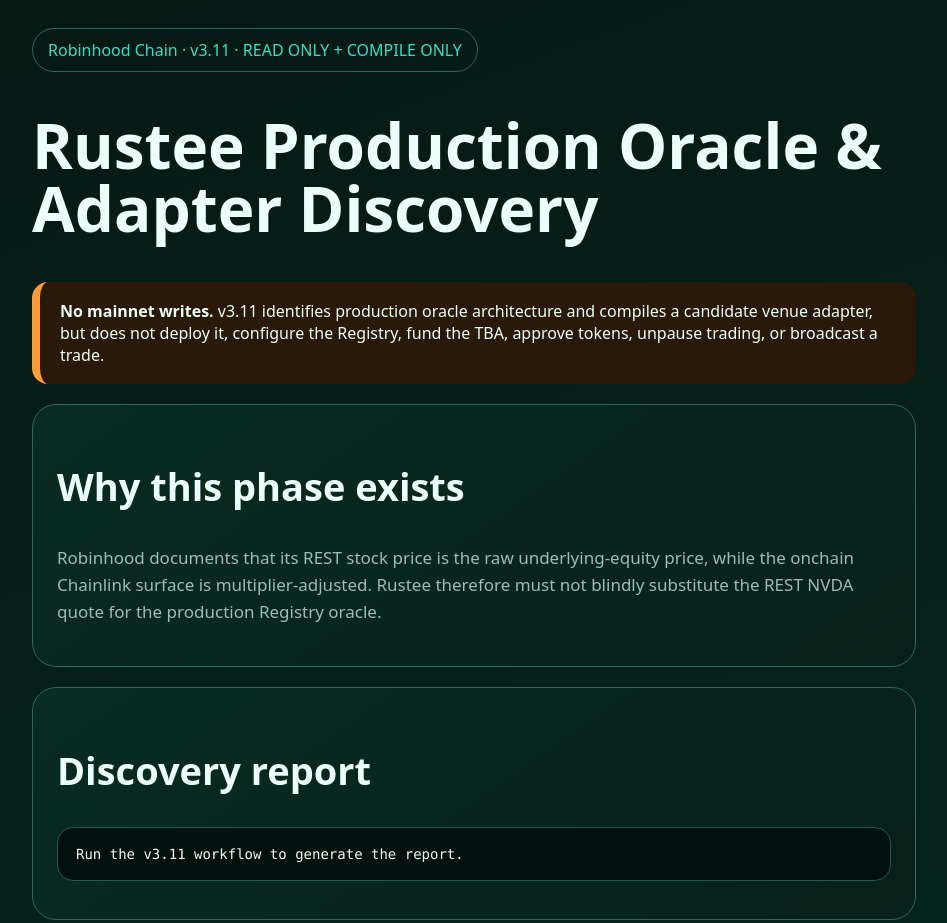
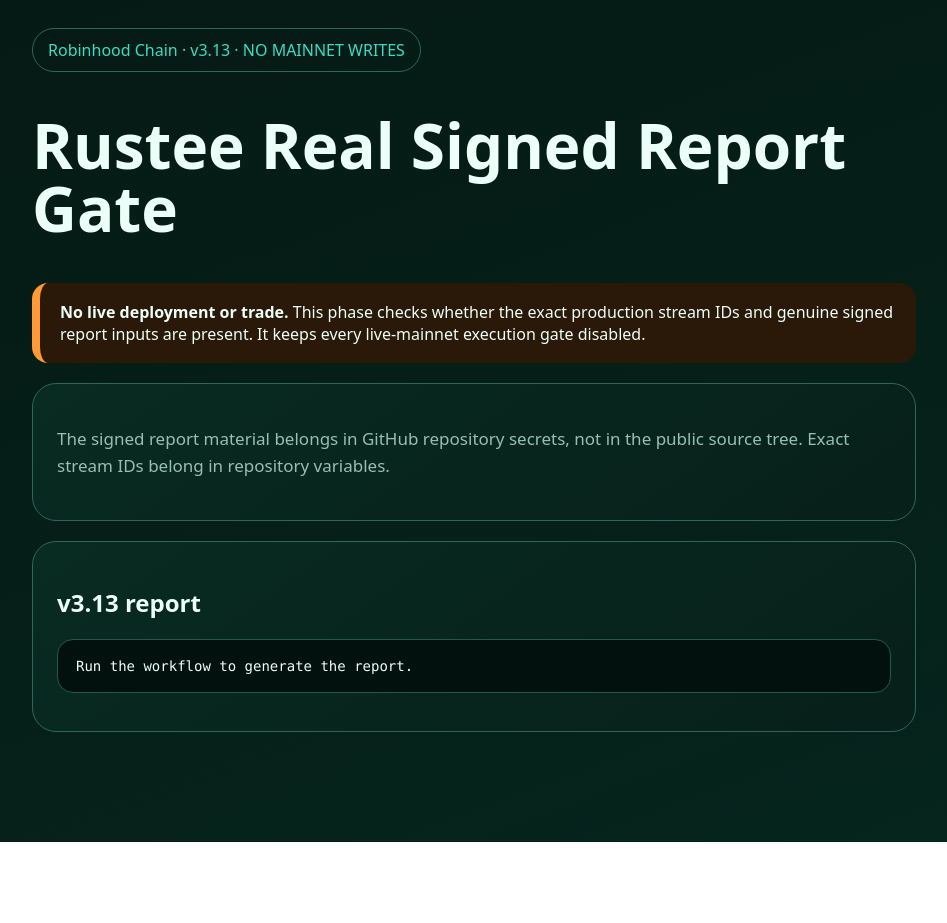
Before and after one commit to tprszk6r9g-commits/Execution-Dry-Run-v3, a plain HTML site: page index.html in a window 1280 px wide. Shown: the whole page, without its empty margins (166-1113 px from the left). After the commit the page ends 842 px from the top, so only its background shows below. Drawn offline with Linux system fonts and the light colour scheme.

Commit message:
Add files via upload

```diff
--- a/index.html
+++ b/index.html
@@ -1,23 +1,18 @@
-<!doctype html>
-<html lang="en">
-<head>
-<meta charset="utf-8">
+<!doctype html><html lang="en"><head><meta charset="utf-8">
 <meta name="viewport" content="width=device-width,initial-scale=1,viewport-fit=cover">
-<title>Rustee Broker Production Discovery v3.11</title>
+<title>Rustee Signed Report Replay Gate v3.13</title>
 <style>
-:root{--bg:#041611;--panel:#082b22;--line:#2d675b;--text:#ecfff8;--muted:#99beb4;--teal:#38dec4;--orange:#ff9a36}
+:root{--panel:#082b22;--line:#2d675b;--text:#ecfff8;--muted:#99beb4;--teal:#38dec4;--orange:#ff9a36}
 *{box-sizing:border-box}body{margin:0;background:linear-gradient(160deg,#061914,#05251d);color:var(--text);font-family:system-ui,-apple-system,Segoe UI,sans-serif}
-main{max-width:920px;margin:auto;padding:28px 18px 90px}h1{font-size:clamp(38px,7vw,62px);line-height:1.02}
-h2{font-size:clamp(25px,5vw,38px)}p{color:var(--muted);font-size:17px;line-height:1.6}
-.pill{display:inline-flex;border:1px solid var(--line);border-radius:999px;padding:10px 15px;color:var(--teal)}
+main{max-width:920px;margin:auto;padding:28px 18px 90px}h1{font-size:clamp(38px,7vw,62px);line-height:1.03}
+p{color:var(--muted);font-size:17px;line-height:1.6}.pill{display:inline-flex;border:1px solid var(--line);border-radius:999px;padding:10px 15px;color:var(--teal)}
 .card{background:linear-gradient(145deg,var(--panel),#072019);border:1px solid var(--line);border-radius:24px;padding:24px;margin:20px 0}
 .warn{border-left:8px solid var(--orange);background:#2a1908;padding:18px 20px;border-radius:16px}
-pre{white-space:pre-wrap;word-break:break-word;background:#03110e;border:1px solid #25574d;border-radius:16px;padding:18px;overflow:auto;max-height:850px;font:14px ui-monospace,SFMono-Regular,Menlo,monospace}
-</style></head>
-<body><main>
-<span class="pill">Robinhood Chain · v3.11 · READ ONLY + COMPILE ONLY</span>
-<h1>Rustee Production Oracle & Adapter Discovery</h1>
-<div class="warn"><b>No mainnet writes.</b> v3.11 identifies production oracle architecture and compiles a candidate venue adapter, but does not deploy it, configure the Registry, fund the TBA, approve tokens, unpause trading, or broadcast a trade.</div>
-<div class="card"><h2>Why this phase exists</h2><p>Robinhood documents that its REST stock price is the raw underlying-equity price, while the onchain Chainlink surface is multiplier-adjusted. Rustee therefore must not blindly substitute the REST NVDA quote for the production Registry oracle.</p></div>
-<div class="card"><h2>Discovery report</h2><pre id="report">Run the v3.11 workflow to generate the report.</pre></div>
+pre{white-space:pre-wrap;word-break:break-word;background:#03110e;border:1px solid #25574d;border-radius:16px;padding:18px;overflow:auto;max-height:950px;font:14px ui-monospace,SFMono-Regular,Menlo,monospace}
+</style></head><body><main>
+<span class="pill">Robinhood Chain · v3.13 · NO MAINNET WRITES</span>
+<h1>Rustee Real Signed Report Gate</h1>
+<div class="warn"><b>No live deployment or trade.</b> This phase checks whether the exact production stream IDs and genuine signed report inputs are present. It keeps every live-mainnet execution gate disabled.</div>
+<div class="card"><p>The signed report material belongs in GitHub repository secrets, not in the public source tree. Exact stream IDs belong in repository variables.</p></div>
+<div class="card"><h2>v3.13 report</h2><pre id="report">Run the workflow to generate the report.</pre></div>
 </main></body></html>
```
